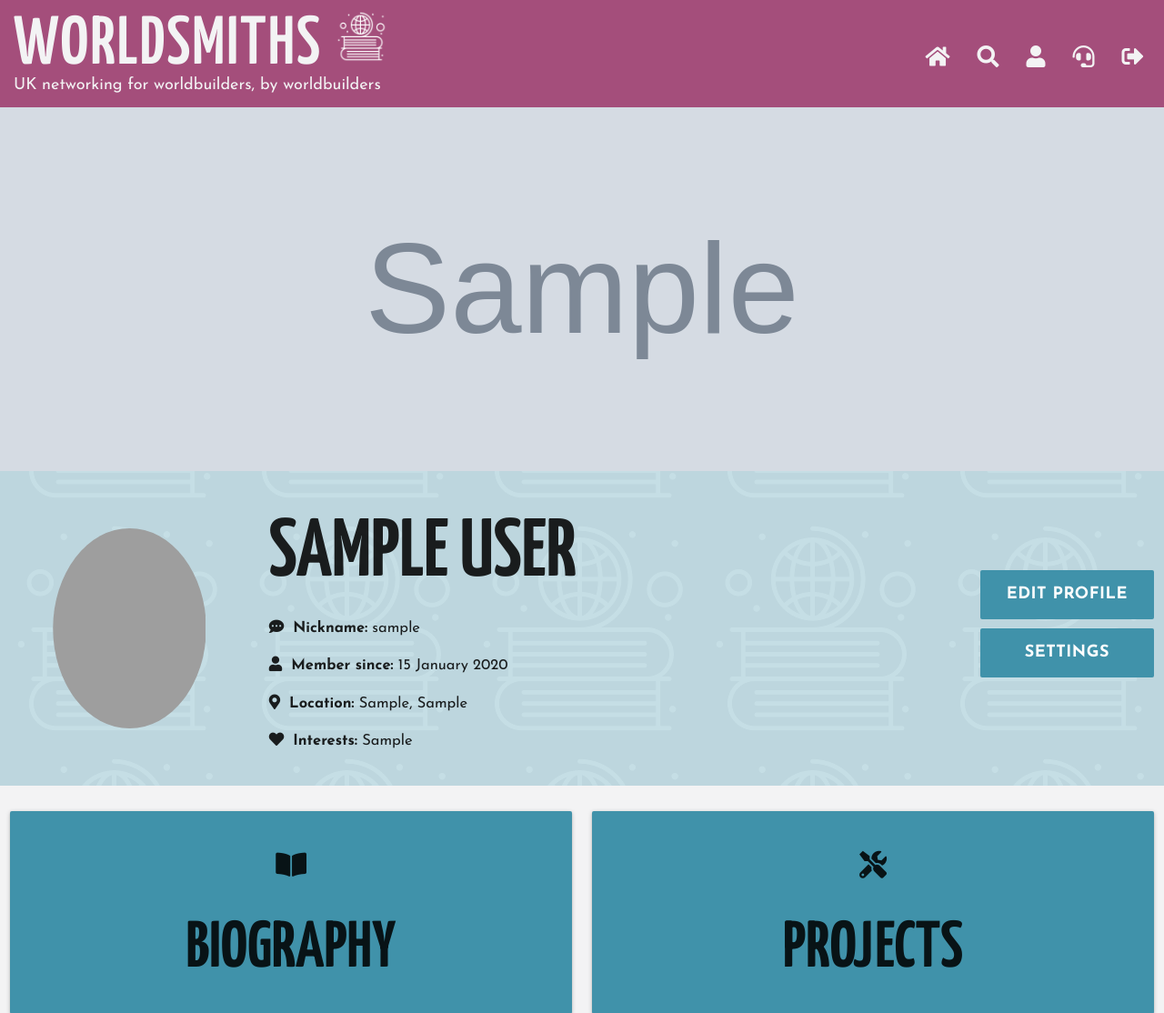
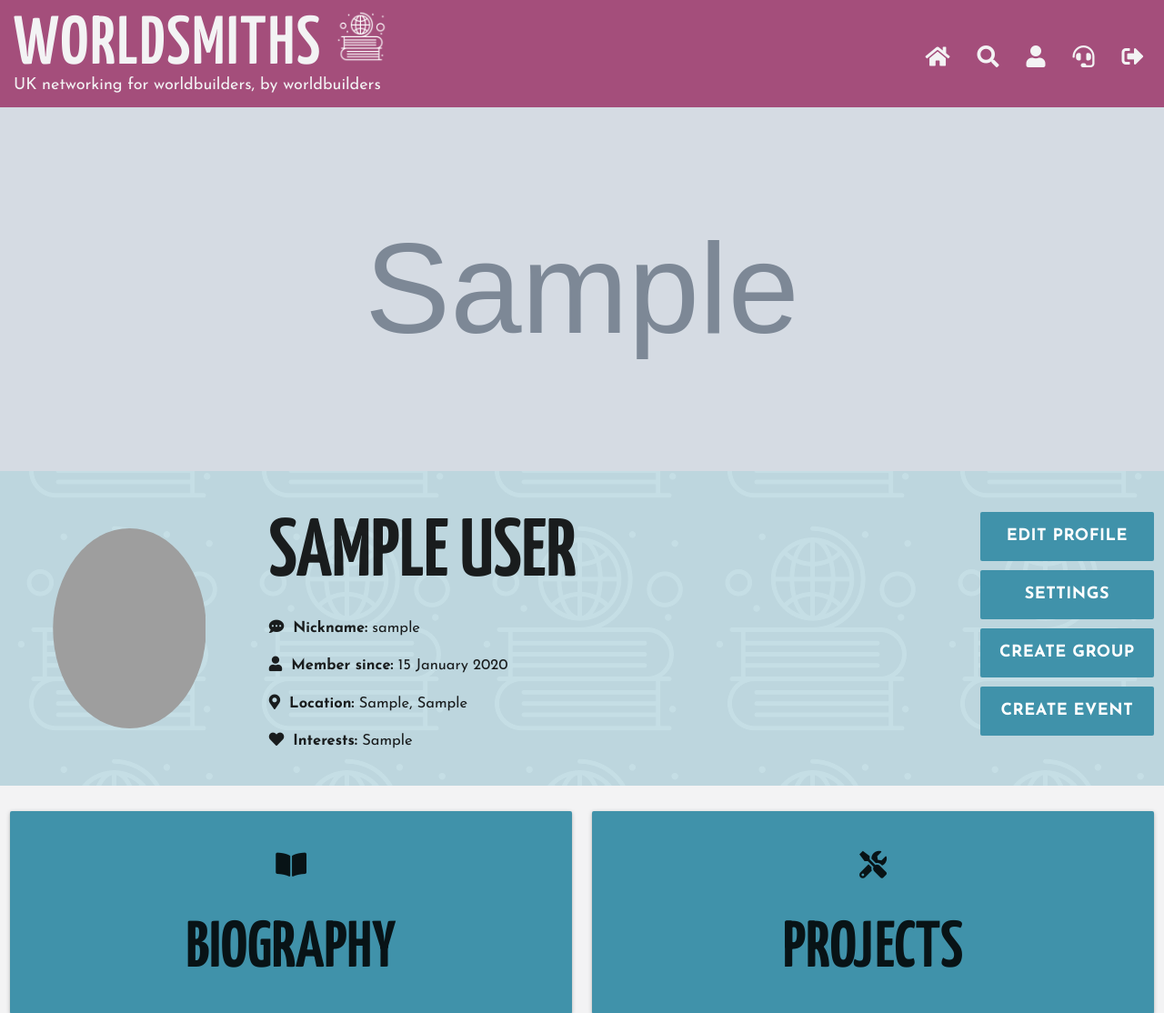
Before and after one commit to lmw95/MS3-worldsmiths, a Flask app: page /get_profile in a window 1280 px wide. Shown: the top 1114 px of the page at 91% size. Run offline with Flask 2, Linux system fonts and the light colour scheme; the visitor is signed in with stand-in values (Sample User, id 1); grey boxes marked "Sample" are stand-in pictures; a database or web service that is not in the repository returns one stand-in record (values such as "Sample title"); some libraries are stand-ins or nearby versions; grey boxes are pictures that could not be loaded.

Commit message:
Add create event and group buttons to profile.html

```diff
--- a/templates/profile.html
+++ b/templates/profile.html
@@ -38,6 +38,8 @@
             <div class="col s12 m12 l2 xl2">
                 <a href="{{ url_for('edit_profile', user_id=user_id) }}" class="btn-large col s12 m5 l12 xl12 offset-m1 edit">Edit profile</a>
                 <a href="{{ url_for('settings', user_id=user_id) }}" class="btn-large col s12 m5 l12 xl12 modal-trigger settings">Settings</a>
+                <a href="" class="btn-large col s12 m5 l12 xl12 modal-trigger create-group">Create group</a>
+                <a href="" class="btn-large col s12 m5 l12 xl12 modal-trigger create-event">Create event</a>
             </div>
         </div>
     </div>
```
